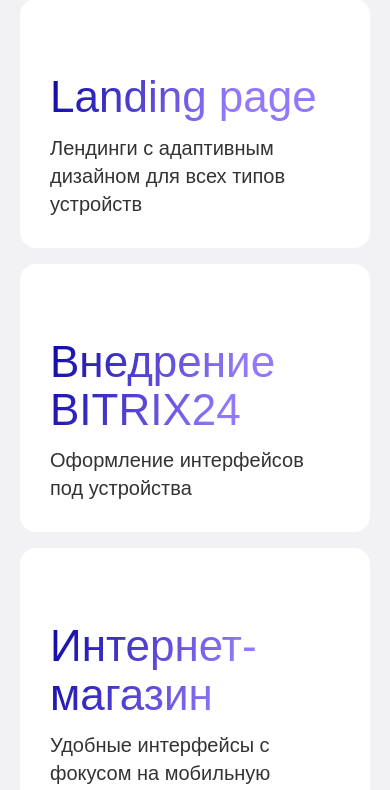
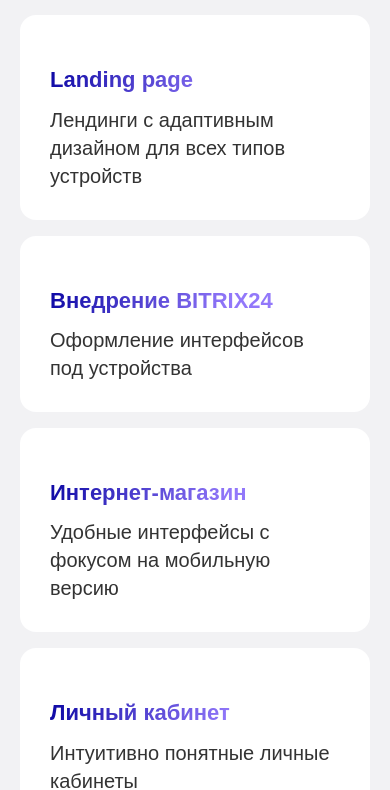
Before and after one commit to jsenjoyer123/testovoe33, a Nuxt app: page / in a window 390 px wide. Shown: the part 766-1556 px from the top of the page. Built offline with nearby package versions, Linux system fonts and the light colour scheme.

Commit message:
css правки

```diff
--- a/components/Modal.vue
+++ b/components/Modal.vue
@@ -160,6 +160,10 @@
     width: 100%;
     flex: none;
   }
+  .modal__field input {
+    width: 100%;
+    box-sizing: border-box;
+  }
   .modal {
     width: auto;
     max-width: 320px;
--- a/components/ServicesSlider.vue
+++ b/components/ServicesSlider.vue
@@ -173,10 +173,16 @@
     overflow: hidden;
   }
   .service-card h3 {
-    /* font-size: 24px; */
+    font-family: 'Golos Text', sans-serif;
+    font-weight: 600;
+    font-size: 22px;
+    line-height: 120%;
+    letter-spacing: 0%;
     word-break: break-word;
     white-space: normal;
-    line-height: 1.1;
+  }
+  .slider-title {
+    margin-bottom: 1rem;
   }
 }
 </style>
```
